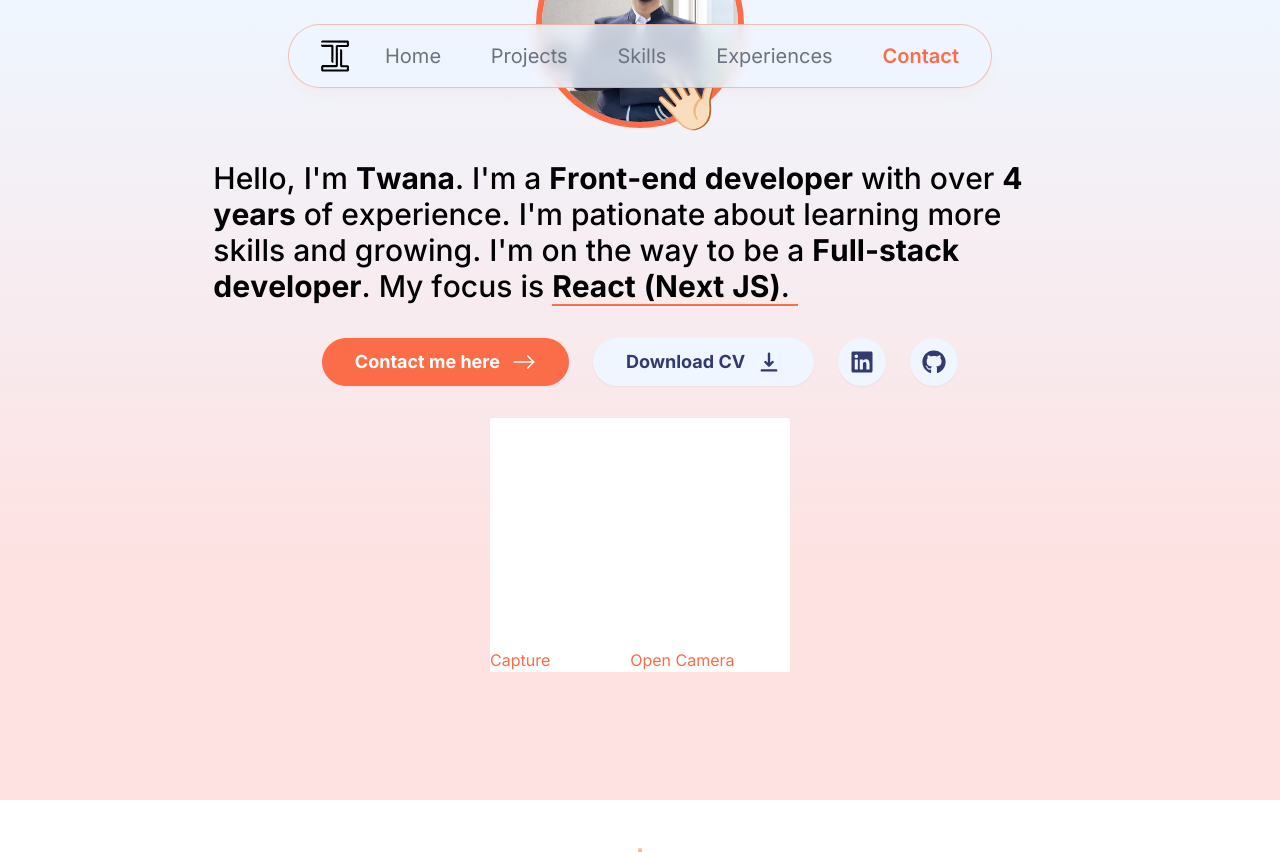
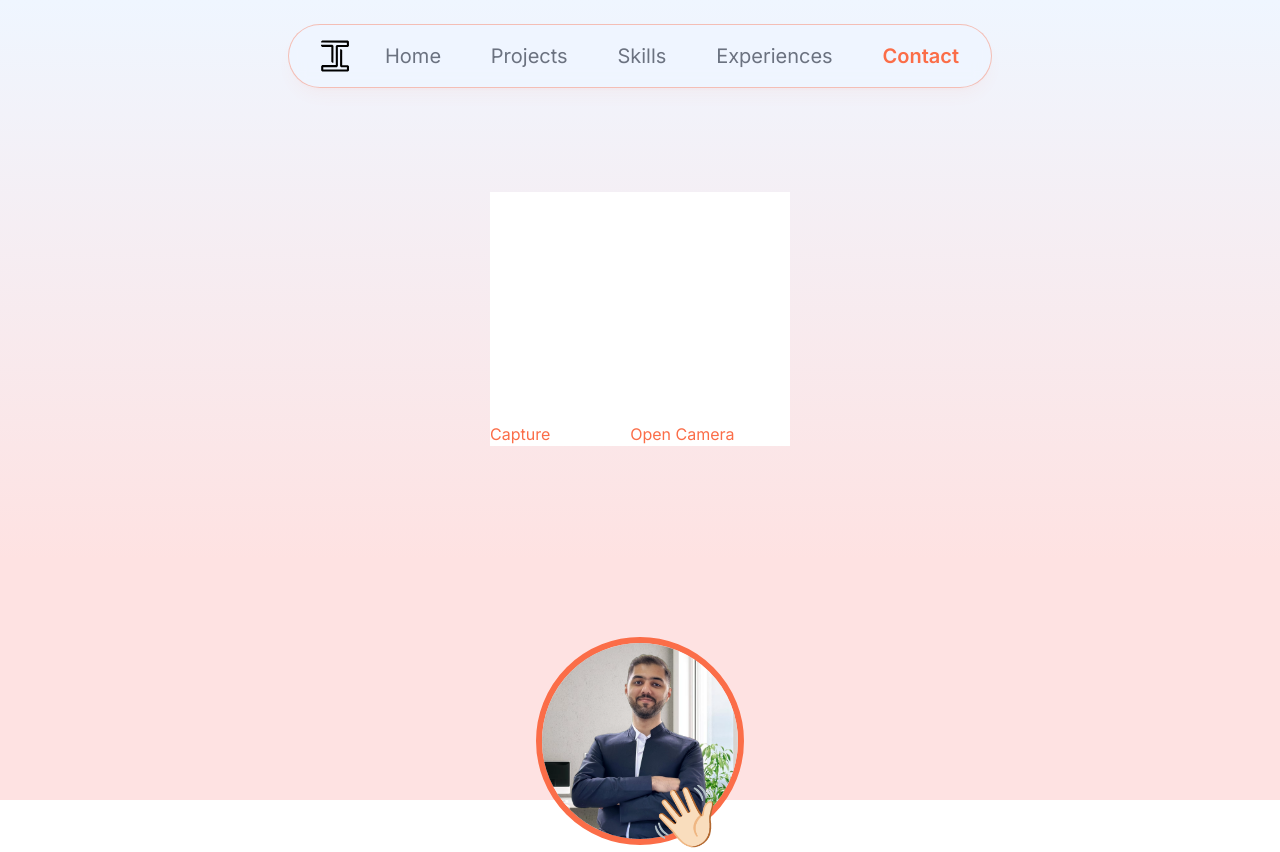
Before and after one commit to twana-ibrahim/portfolio-v1, a Next.js app: page / in a window 1280 px wide. Shown: the top 852 px of the page. Built offline with nearby package versions, Linux system fonts and the light colour scheme.

Commit message:
test camera

```diff
--- a/src/app/page.tsx
+++ b/src/app/page.tsx
@@ -4,10 +4,12 @@ import SectionDivider from "@/components/SectionDivider";
 import Skills from "@/components/Sections/Skills";
 import Experiences from "@/components/Sections/Experiences";
 import Contact from "@/components/Sections/Contact";
+import Test from "@/components/Sections/Test";
 
 export default function Main() {
   return (
     <main className="flex flex-col items-center">
+      <Test />
       <Home />
       <SectionDivider />
       <Projects />
--- a/src/components/Sections/Home/index.tsx
+++ b/src/components/Sections/Home/index.tsx
@@ -12,59 +12,12 @@ import { homeVariants } from "@/shared/constants/home";
 import { differenceInCalendarYears } from "date-fns/differenceInCalendarYears";
 import AnimatedText from "@/components/AnimatedText";
 import { useSectionInView } from "@/shared/hooks/useSectionInView";
-import { useEffect, useRef, useState } from "react";
 
 const Home = () => {
   const { ref } = useSectionInView("Home");
 
   const today = new Date();
   const startedDate = new Date("2020-09-01");
-
-  const canvasRef = useRef<any>(null);
-  const camRef = useRef<any>(null);
-  const [openCamera, setOpenCamera] = useState(false);
-  const [image, setImage] = useState(null);
-
-  const openCam = () => {
-    setOpenCamera((prev) => !prev);
-  };
-
-  const initializeMedia = async () => {
-    try {
-      const stream = await navigator.mediaDevices.getUserMedia({ video: true });
-      camRef.current.srcObject = stream;
-      camRef.current.style.display = "block";
-    } catch (error) {
-      console.error(error);
-    }
-  };
-
-  const handleCapture = () => {
-    const canvas = canvasRef.current;
-    const context = canvas.getContext("2d");
-
-    if (camRef.current) {
-      const cam = camRef.current;
-      context.drawImage(cam, 0, 0, canvas.width, canvas.height);
-
-      const imageDataURL = canvas.toDataURL("image/png");
-
-      setImage(imageDataURL);
-
-      cam.srcObject?.getVideoTracks().forEach((track: any) => {
-        track.stop();
-      });
-
-      cam.style.display = "none";
-      // canvas.style.display = "block";
-
-      setOpenCamera(false);
-    }
-  };
-
-  useEffect(() => {
-    if (openCamera) initializeMedia();
-  }, [openCamera]);
 
   return (
     <motion.section
@@ -165,28 +118,6 @@ const Home = () => {
           </motion.div>
         </motion.div>
       </motion.div>
-
-      <div className="mb-[20rem] bg-white">
-        <video className="w-full" ref={camRef} id="player" autoPlay />
-        <canvas id="canvas" ref={canvasRef} className="hidden w-full h-full" />
-        {image && (
-          <img src={image} alt="test" className="h-full w-full aspect-square" />
-        )}
-        <button
-          id="capture"
-          className="text-brand mt-20"
-          onClick={handleCapture}
-        >
-          Capture
-        </button>
-        <button
-          id="capture"
-          className="text-brand mt-20 ml-20"
-          onClick={openCam}
-        >
-          Open Camera
-        </button>
-      </div>
     </motion.section>
   );
 };
--- /dev/null
+++ b/src/components/Sections/Test.tsx
@@ -0,0 +1,68 @@
+"use client";
+
+import { useEffect, useRef, useState } from "react";
+
+const Test = () => {
+  const canvasRef = useRef<any>(null);
+  const camRef = useRef<any>(null);
+  const [openCamera, setOpenCamera] = useState(false);
+  const [image, setImage] = useState(null);
+
+  const openCam = () => {
+    setOpenCamera((prev) => !prev);
+  };
+
+  const initializeMedia = async () => {
+    try {
+      const stream = await navigator.mediaDevices.getUserMedia({ video: true });
+      camRef.current.srcObject = stream;
+      camRef.current.style.display = "block";
+    } catch (error) {
+      console.error(error);
+    }
+  };
+
+  const handleCapture = () => {
+    const canvas = canvasRef.current;
+    const context = canvas.getContext("2d");
+
+    if (camRef.current) {
+      const cam = camRef.current;
+      context.drawImage(cam, 0, 0, canvas.width, canvas.height);
+
+      const imageDataURL = canvas.toDataURL("image/png");
+
+      setImage(imageDataURL);
+
+      cam.srcObject?.getVideoTracks().forEach((track: any) => {
+        track.stop();
+      });
+
+      cam.style.display = "none";
+      // canvas.style.display = "block";
+
+      setOpenCamera(false);
+    }
+  };
+
+  useEffect(() => {
+    if (openCamera) initializeMedia();
+  }, [openCamera]);
+
+  return (
+    <div className="my-[5rem] bg-white">
+      <video className="w-full" ref={camRef} id="player" autoPlay />
+      <canvas id="canvas" ref={canvasRef} className="hidden w-full h-full" />
+      {image && (
+        <img src={image} alt="test" className="h-full w-full aspect-square" />
+      )}
+      <button id="capture" className="text-brand mt-20" onClick={handleCapture}>
+        Capture
+      </button>
+      <button id="capture" className="text-brand mt-20 ml-20" onClick={openCam}>
+        Open Camera
+      </button>
+    </div>
+  );
+};
+export default Test;
```
